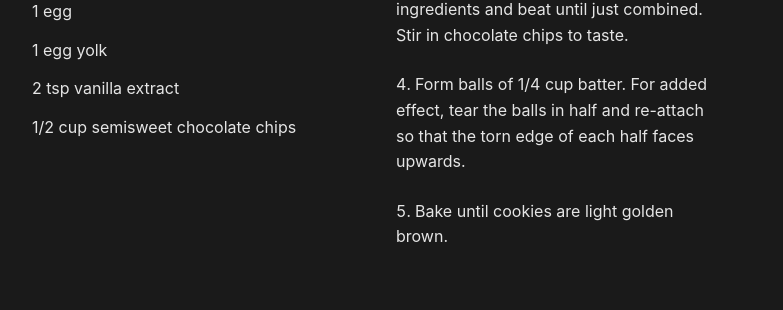
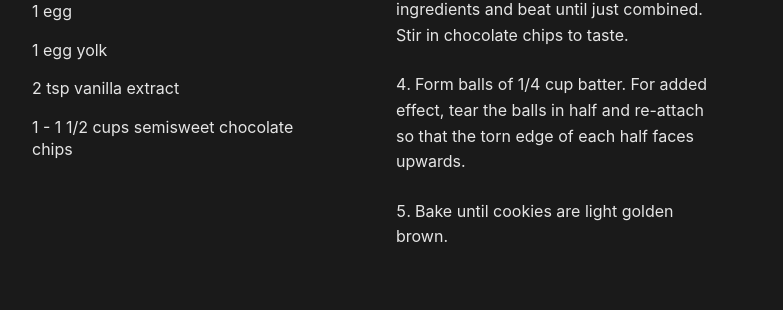
Before and after one commit to williamsca/recipes, a Jekyll site: the page built from _recipes/cookies-choc-chip.md, in a window 1280 px wide. Shown: the part 670-980 px from the top of the page, without its empty margins (264-1047 px from the left). Built offline with Jekyll 4.4.1, drawn with Linux system fonts in a browser that asks for light colours.

Commit message:
Update cookies-choc-chip.md
fixing chocolate chip amount

```diff
--- a/_recipes/cookies-choc-chip.md
+++ b/_recipes/cookies-choc-chip.md
@@ -21,7 +21,7 @@ ingredients: |
   - 1 egg
   - 1 egg yolk
   - 2 tsp vanilla extract
-  - 1/2 cup semisweet chocolate chips
+  - 1 - 1 1/2 cups semisweet chocolate chips
 
 instructions: |
   1. Adjust oven racks to upper- and lower-middle positions. Heat oven to 325°F.
```
